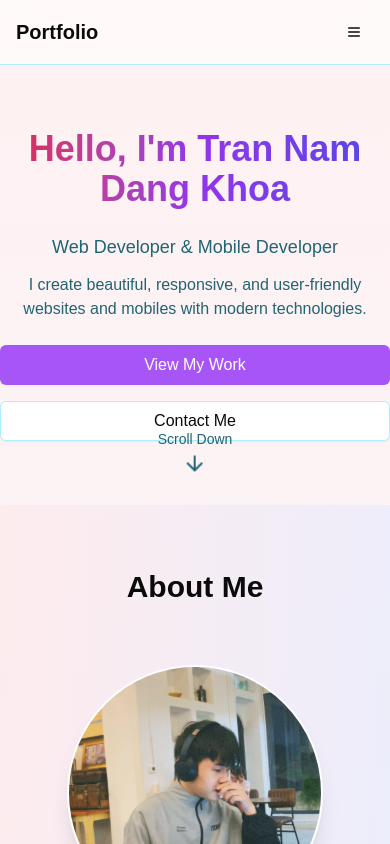
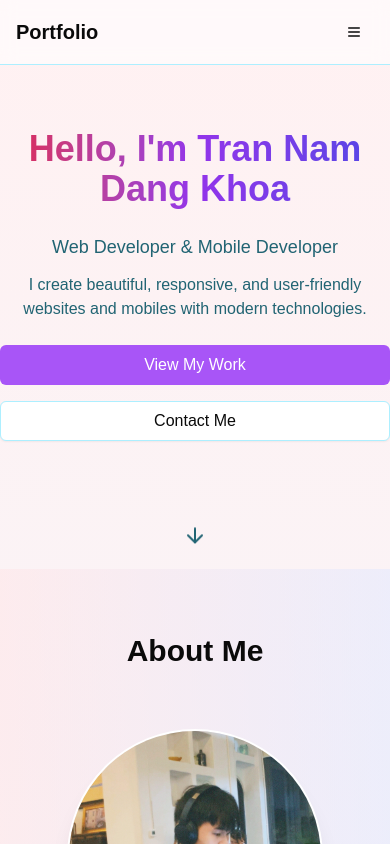
Before and after one commit to Khoa1512/my-portfolio, a Next.js app: page / in a window 390 px wide. Shown: the top 844 px of the page. Built offline with nearby package versions, Linux system fonts and the light colour scheme; a web font is replaced by a local one.

Commit message:
fix: responsive home screen

```diff
--- a/components/HomeHero.tsx
+++ b/components/HomeHero.tsx
@@ -35,7 +35,7 @@ const HomeHero = () => {
             I create beautiful, responsive, and user-friendly websites and
             mobiles with modern technologies.
           </p>
-          <div className='flex flex-col sm:flex-row gap-4 mt-6 md:mt-8 lg:mt-10 xl:mt-10 3xl:mt-12 justify-center'>
+          <div className='flex flex-col sm:flex-row gap-4 mt-6 md:mt-8 lg:mt-10 xl:mt-10 3xl:mt-12 justify-center mb-16 sm:mb-6'>
             <Button
               asChild
               size='lg'
@@ -58,13 +58,13 @@ const HomeHero = () => {
         initial={{ opacity: 0 }}
         animate={{ opacity: 1 }}
         transition={{ delay: 1, duration: 1 }}
-        className='absolute bottom-6 md:bottom-8 lg:bottom-10 xl:bottom-10 3xl:bottom-16 left-1/2 transform -translate-x-1/2'
+        className='absolute flex justify-center items-center bottom-0 sm:bottom-4 md:bottom-8 lg:bottom-10 xl:bottom-10 3xl:bottom-16 left-1/2 transform -translate-x-1/2 pb-4 sm:pb-0'
       >
         <Link
           href='#about-preview'
           className='flex flex-col items-center text-muted-foreground hover:text-foreground transition-colors'
         >
-          <span className='text-sm md:text-base lg:text-lg xl:text-lg 3xl:text-2xl mb-2 3xl:mb-4'>
+          <span className='hidden sm:inline text-sm md:text-base lg:text-lg xl:text-lg 3xl:text-2xl mb-2 3xl:mb-4'>
             Scroll Down
           </span>
           <ArrowDown className='animate-[bounce_2s_ease-in-out_infinite] w-6 h-6 md:w-8 md:h-8 3xl:w-12 3xl:h-12' />
```
